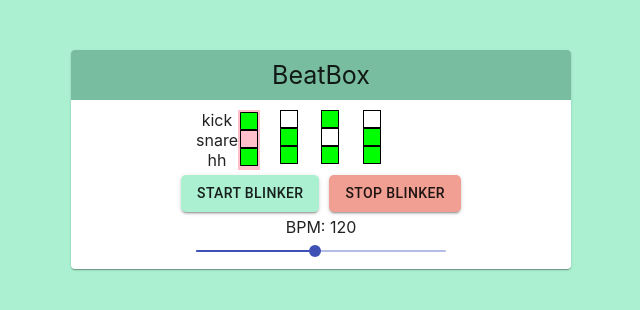
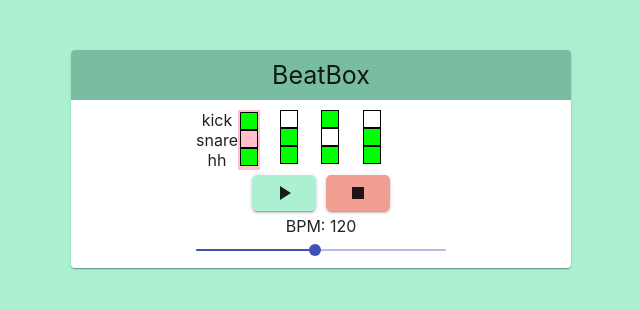
Before and after one commit to N8ers/beat-box, a React (Create React App) app: page / in a window 1280 px wide. Shown: the top 310 px of the page, without its empty margins (319-959 px from the left). Built offline with nearby package versions, Linux system fonts and the light colour scheme.

Commit message:
add material icons + play, pause icons

```diff
--- a/package.json
+++ b/package.json
@@ -4,6 +4,7 @@
   "private": true,
   "dependencies": {
     "@material-ui/core": "^4.11.4",
+    "@material-ui/icons": "^4.11.2",
     "@testing-library/jest-dom": "^5.12.0",
     "@testing-library/react": "^11.2.7",
     "@testing-library/user-event": "^12.8.3",
--- a/src/BeatBox.js
+++ b/src/BeatBox.js
@@ -2,6 +2,7 @@
 import React from "react";
 import * as Tone from "tone";
 import { Card, Button } from "@material-ui/core";
+import { PlayArrow, Stop } from '@material-ui/icons';
 
 // components
 import BeatGrid from "./BeatGrid";
@@ -81,6 +82,12 @@ class BeatBox extends React.Component {
       if (hh && hh[this.state.beat - 1]) {
         synthHH.triggerAttack("G4", now);
         synthHH.triggerRelease(now + 1);
+        const player = new Tone.Player(
+          "https://tonejs.github.io/audio/berklee/gong_1.mp3"
+        ).toDestination();
+        Tone.loaded().then(() => {
+          player.start();
+        });
       }
 
       // if (currentlyLiteNumber - 1 > 0) {
@@ -121,7 +128,7 @@ class BeatBox extends React.Component {
             }}
             onClick={() => this.blinker()}
           >
-            Start Blinker
+            <PlayArrow />
           </Button>
           <Button
             variant="contained"
@@ -132,7 +139,7 @@ class BeatBox extends React.Component {
             }}
             onClick={() => this.turnBlinkerOff()}
           >
-            Stop Blinker
+            <Stop />
           </Button>
           <BpmSlider bpm={this.state.bpm} changeBPM={this.changeBPM} />
         </Card>
```
Also changed, not shown: 1 other file (tests, documents, lock files or other folders).
